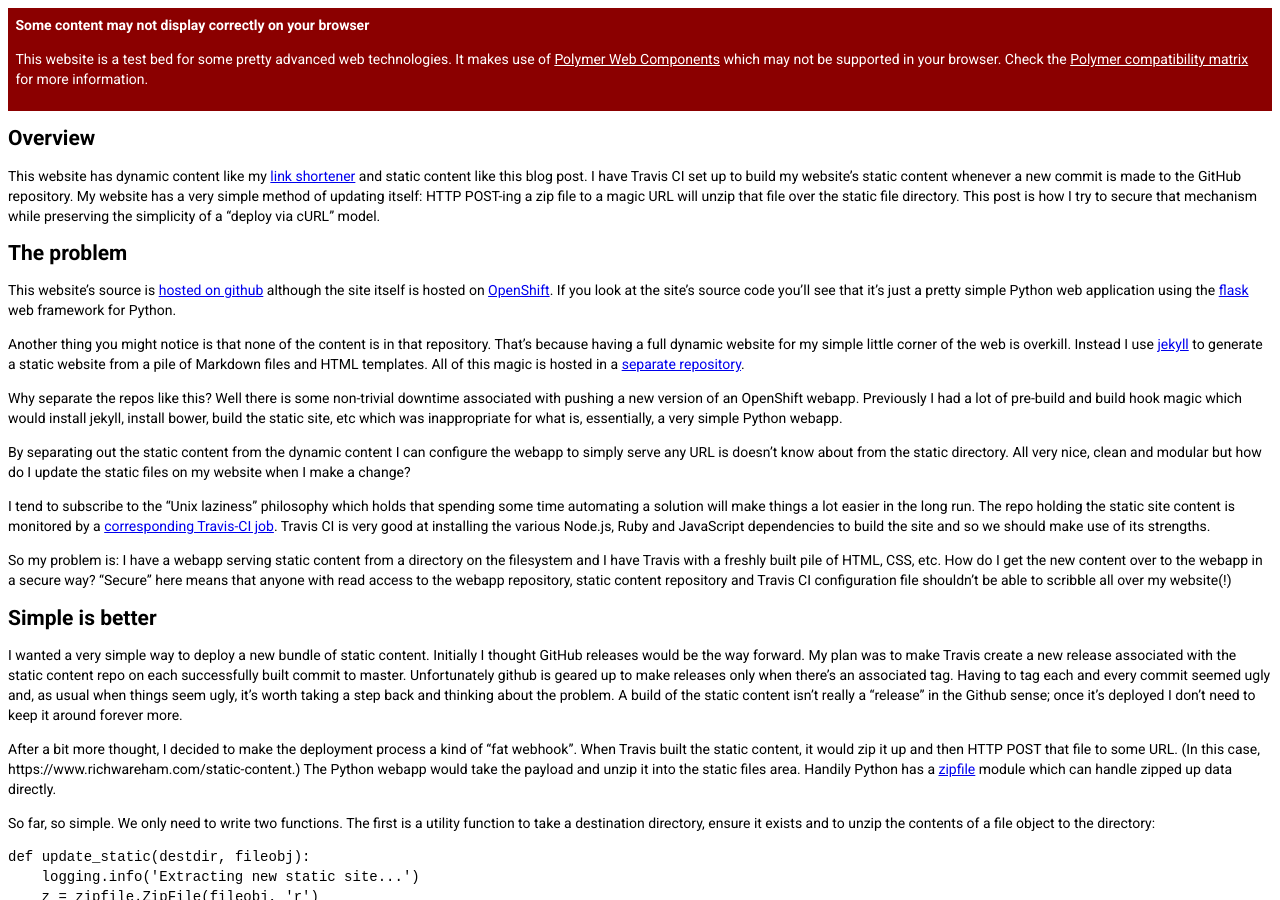
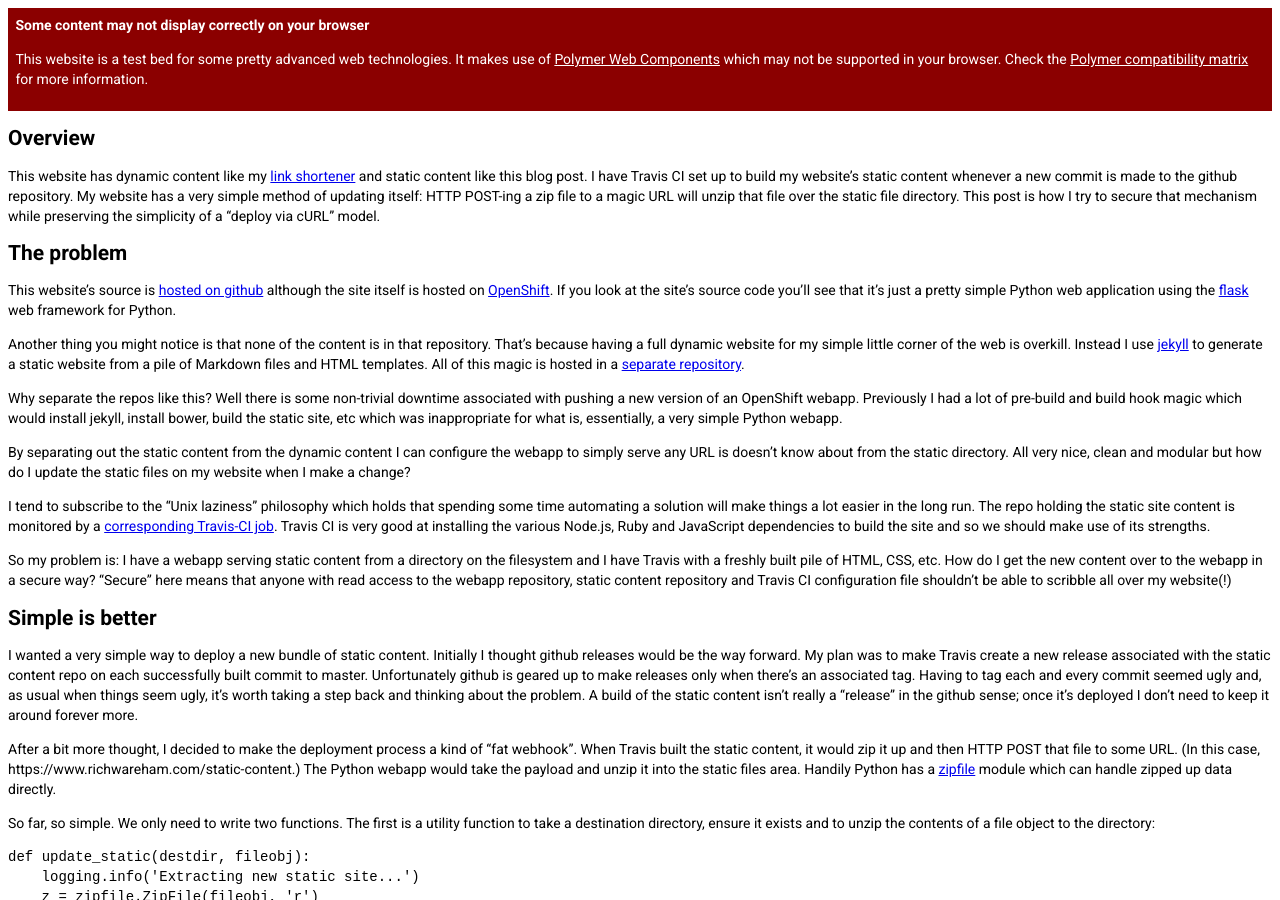
Before and after one commit to rjw57/richwareham.com-static, a Jekyll site: the page built from _posts/2014-09-02-hmac-securely-updating-my-website-from-travis.md, in a window 1280 px wide and 900 px high. Built offline with Jekyll 4.4.1, drawn with Linux system fonts in a browser that asks for light colours; some web fonts are replaced; comment, search, counter and statistics services are not loaded.

```diff
--- a/_posts/2014-09-02-hmac-securely-updating-my-website-from-travis.md
+++ b/_posts/2014-09-02-hmac-securely-updating-my-website-from-travis.md
@@ -10,7 +10,7 @@ cover: images/fingerprint.jpg
 This website has dynamic content like my [link
 shortener](https://www.richwareham.com/links) and static content like this blog
 post. I have Travis CI set up to build my website's static content whenever a
-new commit is made to the GitHub repository. My website has a very simple
+new commit is made to the github repository. My website has a very simple
 method of updating itself: HTTP POST-ing a zip file to a magic URL will unzip
 that file over the static file directory. This post is how I try to secure that
 mechanism while preserving the simplicity of a "deploy via cURL" model.
@@ -58,13 +58,13 @@ over my website(!)
 # Simple is better
 
 I wanted a very simple way to deploy a new bundle of static content. Initially
-I thought GitHub releases would be the way forward. My plan was to make Travis
+I thought github releases would be the way forward. My plan was to make Travis
 create a new release associated with the static content repo on each
 successfully built commit to master. Unfortunately github is geared up to make
 releases only when there's an associated tag. Having to tag each and every
 commit seemed ugly and, as usual when things seem ugly, it's worth taking a
 step back and thinking about the problem. A build of the static content isn't
-really a "release" in the Github sense; once it's deployed I don't need to keep
+really a "release" in the github sense; once it's deployed I don't need to keep
 it around forever more.
 
 After a bit more thought, I decided to make the deployment process a kind of
```
